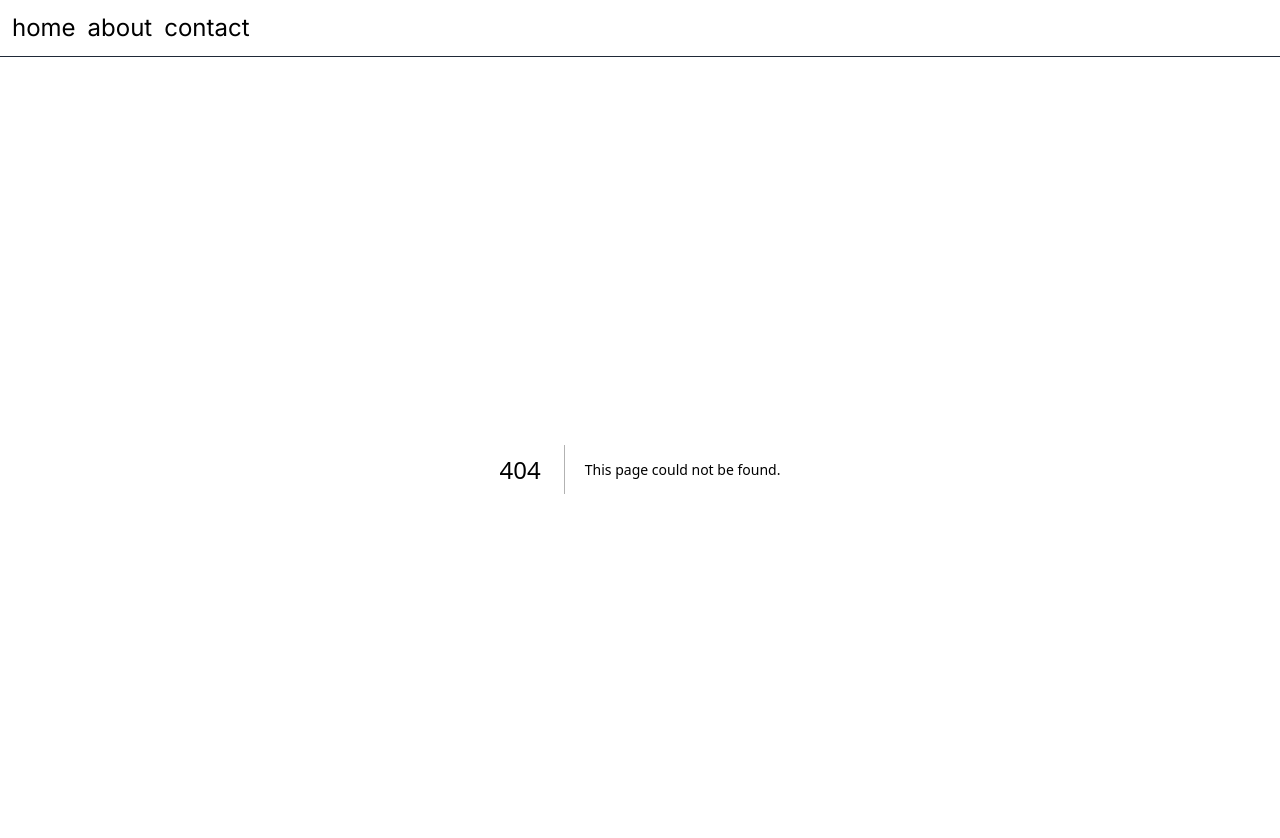
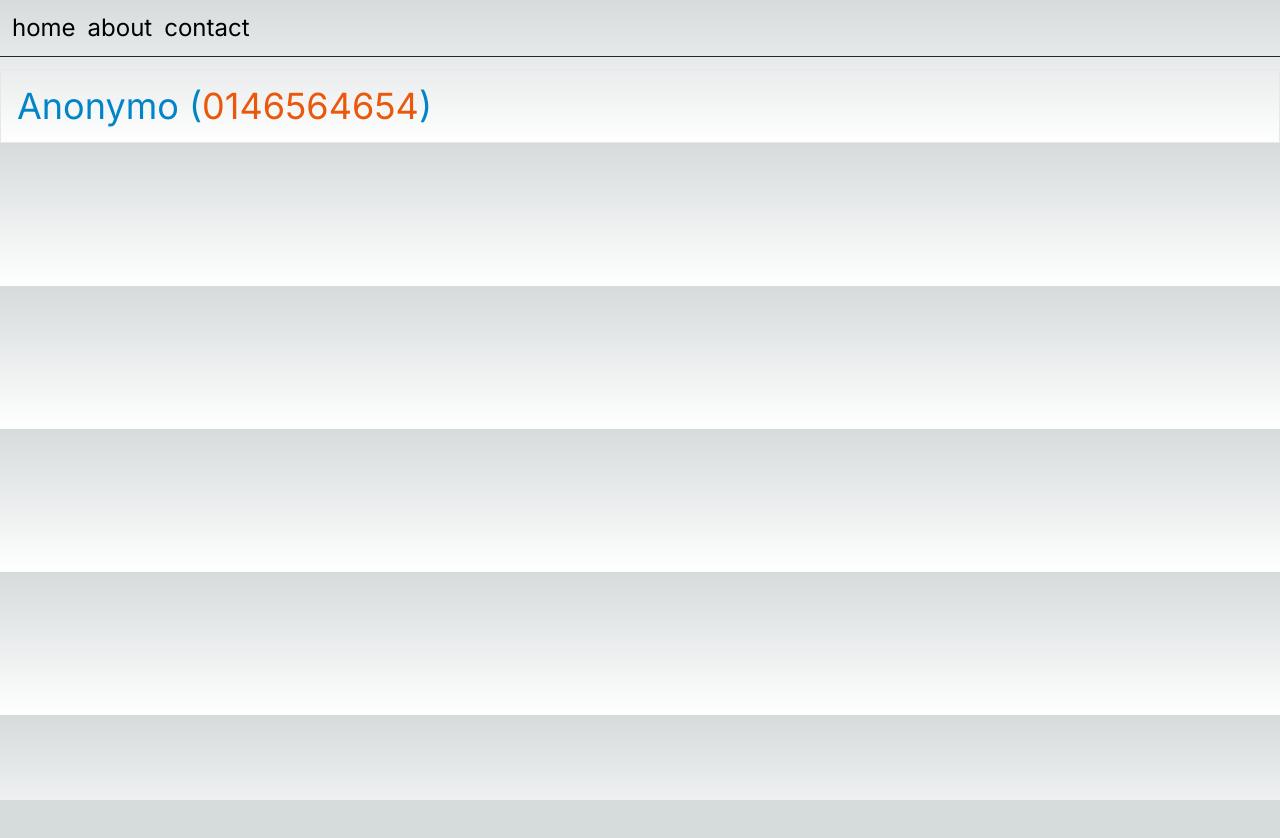
Before and after one commit to Tazri/rnext, a Next.js app: page /contact/1 in a window 1280 px wide. Before the commit this address had no page. Shown: the top 838 px of the page. After the commit the page ends 800 px from the top, so only its background shows below. Built offline with nearby package versions, Linux system fonts and the light colour scheme.

Commit message:
complete

```diff
--- /dev/null
+++ b/app/contact/[id]/page.jsx
@@ -0,0 +1,27 @@
+import data from "@/data/data.json";
+
+export function generateStaticParams() {
+  return data.map((user) => {
+    return {
+      id: user.id + "",
+    };
+  });
+}
+
+export default function SingleContactPage({ params }) {
+  const { id } = params;
+
+  const user = data.find((u) => u.id + "" === id);
+
+  return (
+    <div className="border mx-auto container p-4">
+      {user ? (
+        <h1 className="text-sky-600 text-4xl">
+          {user?.name} (<span className="text-orange-600">{user?.number}</span>)
+        </h1>
+      ) : (
+        <h1 className="text-rose-700 text-4xl">User not found</h1>
+      )}
+    </div>
+  );
+}
--- /dev/null
+++ b/app/products/[[...productId]]/page.jsx
@@ -0,0 +1,20 @@
+export default function ProductPage({ params }) {
+  const { productId } = params;
+  return (
+    <div className="border p-4 container mx-auto">
+      <h1 className="text-3xl text-center p-4">Single Product Page</h1>
+      <ul className="flex flex-wrap gap-3">
+        {productId?.map((product) => {
+          return (
+            <li
+              key={crypto.randomUUID()}
+              className="bg-orange-600 text-white px-3 py-2 rounded-full text-xl"
+            >
+              {product}
+            </li>
+          );
+        })}
+      </ul>
+    </div>
+  );
+}
--- /dev/null
+++ b/data/data.json
@@ -0,0 +1,22 @@
+[
+  {
+    "id": 1,
+    "name": "Anonymo",
+    "number": "0146564654"
+  },
+  {
+    "id": 2,
+    "name": "Arrowbeen",
+    "number": "018346465463"
+  },
+  {
+    "id": 3,
+    "name": "Sirius",
+    "number": "01846497878"
+  },
+  {
+    "id": 4,
+    "name": "Alyath",
+    "number": "015645484254"
+  }
+]
```
Also changed, not shown: app/products/.page.jsx (added), 1 other file (tests, documents, lock files or other folders).
